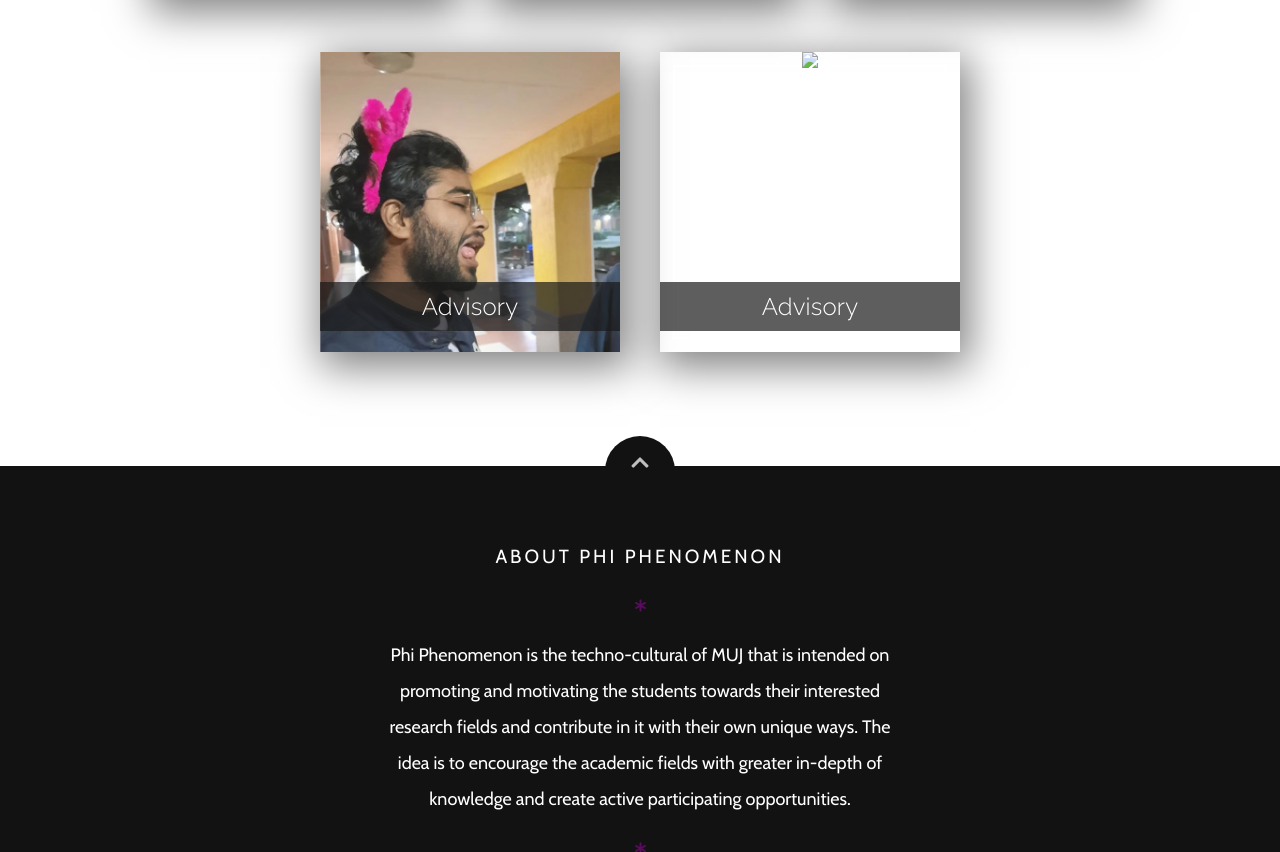
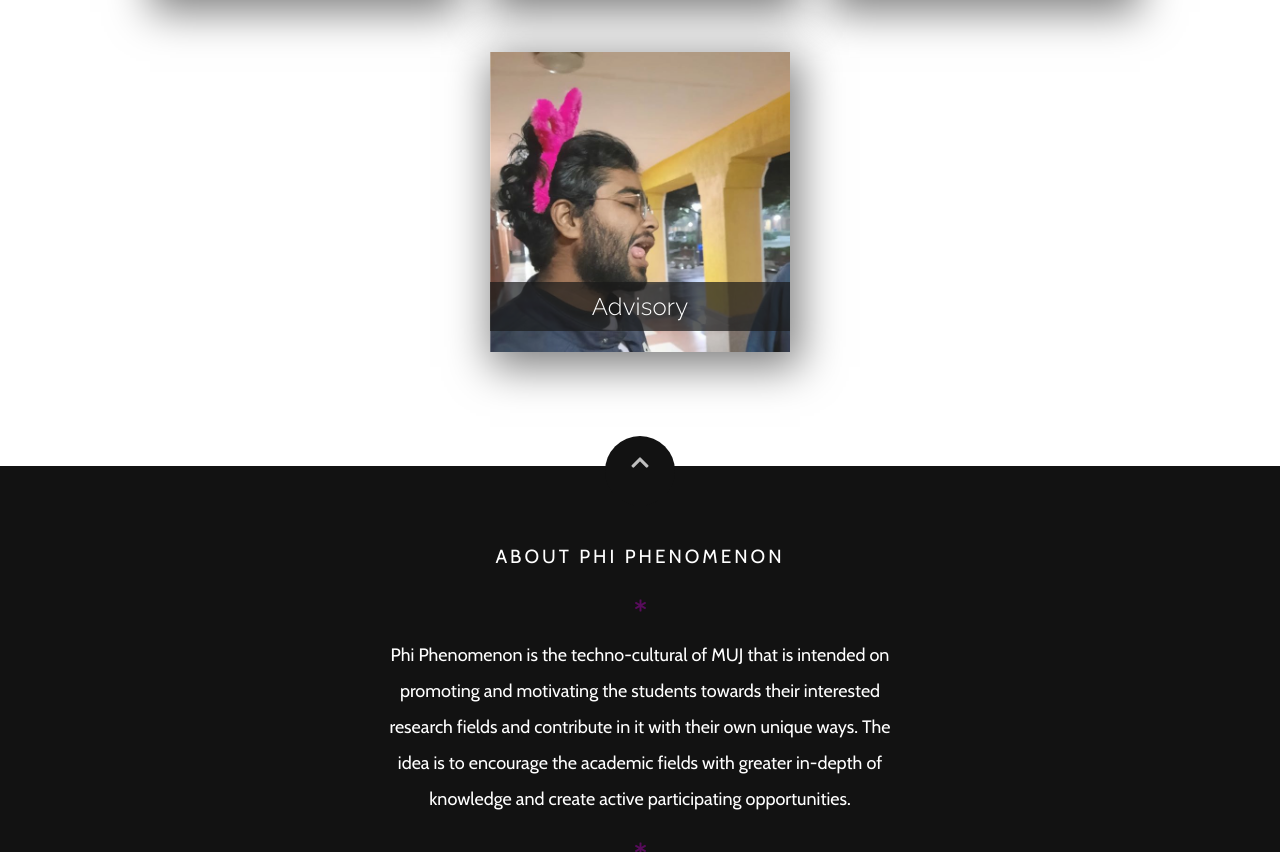
Before and after one commit to PhiPhenomenon/Phi_Website, a plain HTML site: page core.html in a window 1280 px wide. Shown: the part 3337-4189 px from the top of the page. Drawn offline with nearby package versions, Linux system fonts and the light colour scheme; a web font is replaced by a local one.

Commit message:
removed a advisory block

```diff
--- a/core.html
+++ b/core.html
@@ -161,9 +161,6 @@
         <div class="thumbex">
           <div class="thumbnail"><a href="javascript:void(0)"> <img src="./images/core/mehul.jpg"/><span>Advisory</span></a></div>
         </div>
-        <div class="thumbex">
-          <div class="thumbnail"><a href="javascript:void(0)"><img src="./images/core/#"/><span>Advisory</span></a></div>
-        </div>
     </div>
 </section>
 
```
